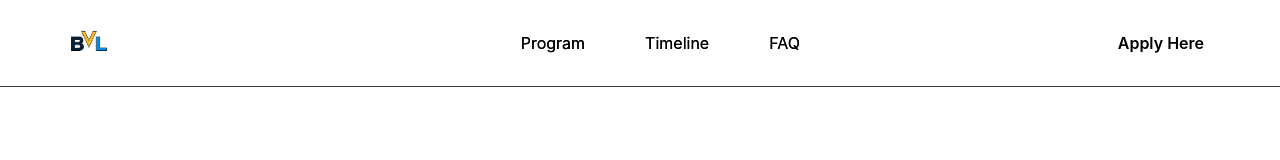
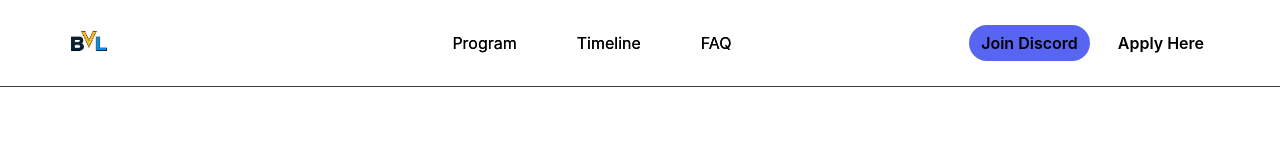
Before and after one commit to Kylejeong2/VEST-UCLA, a Next.js app: page / in a window 1280 px wide. Shown: the top 160 px of the page. Built offline with nearby package versions, Linux system fonts and the light colour scheme; a web font is replaced by a local one.

Commit message:
metadata + discord link

```diff
--- a/src/app/layout.tsx
+++ b/src/app/layout.tsx
@@ -3,7 +3,7 @@ import './globals.css';
 import type { Metadata } from 'next';
 
 export const metadata: Metadata = {
-  title: 'BVL',
+  title: 'Bruin Venture Lab',
   description: 'Building the future of entrepreneurship',
 };
 
--- a/src/components/UI/Header/index.tsx
+++ b/src/components/UI/Header/index.tsx
@@ -40,6 +40,14 @@ const Header = () => {
           ))}
         </Nav>
         <CallToActions className={isOpen ? 'active' : ''}>
+          <a
+            href="https://discord.gg/PTGgbFvm9t"
+            target="_blank"
+            rel="noopener noreferrer"
+            className="discord-btn"
+          >
+            Join Discord
+          </a>
           <GetStartedButton padding="0.5rem 0.75rem" />
         </CallToActions>
       </Inner>
--- a/src/components/UI/Header/styles.ts
+++ b/src/components/UI/Header/styles.ts
@@ -101,11 +101,21 @@ export const CallToActions = styled.div`
   align-items: center;
   gap: 1rem;
 
-  div {
-    span {
-      color: var(--white);
-      font-size: 1rem;
-      font-weight: 600;
+  .discord-btn {
+    display: flex;
+    justify-content: center;
+    align-items: center;
+    padding: 0.5rem 0.75rem;
+    border-radius: 6.25rem;
+    background: #5865F2;
+    color: var(--white);
+    font-size: 1rem;
+    font-weight: 600;
+    text-decoration: none;
+    transition: background 0.2s ease;
+
+    &:hover {
+      background: #4752C4;
     }
   }
 
```
Also changed, not shown: 1 other file (tests, documents, lock files or other folders).
